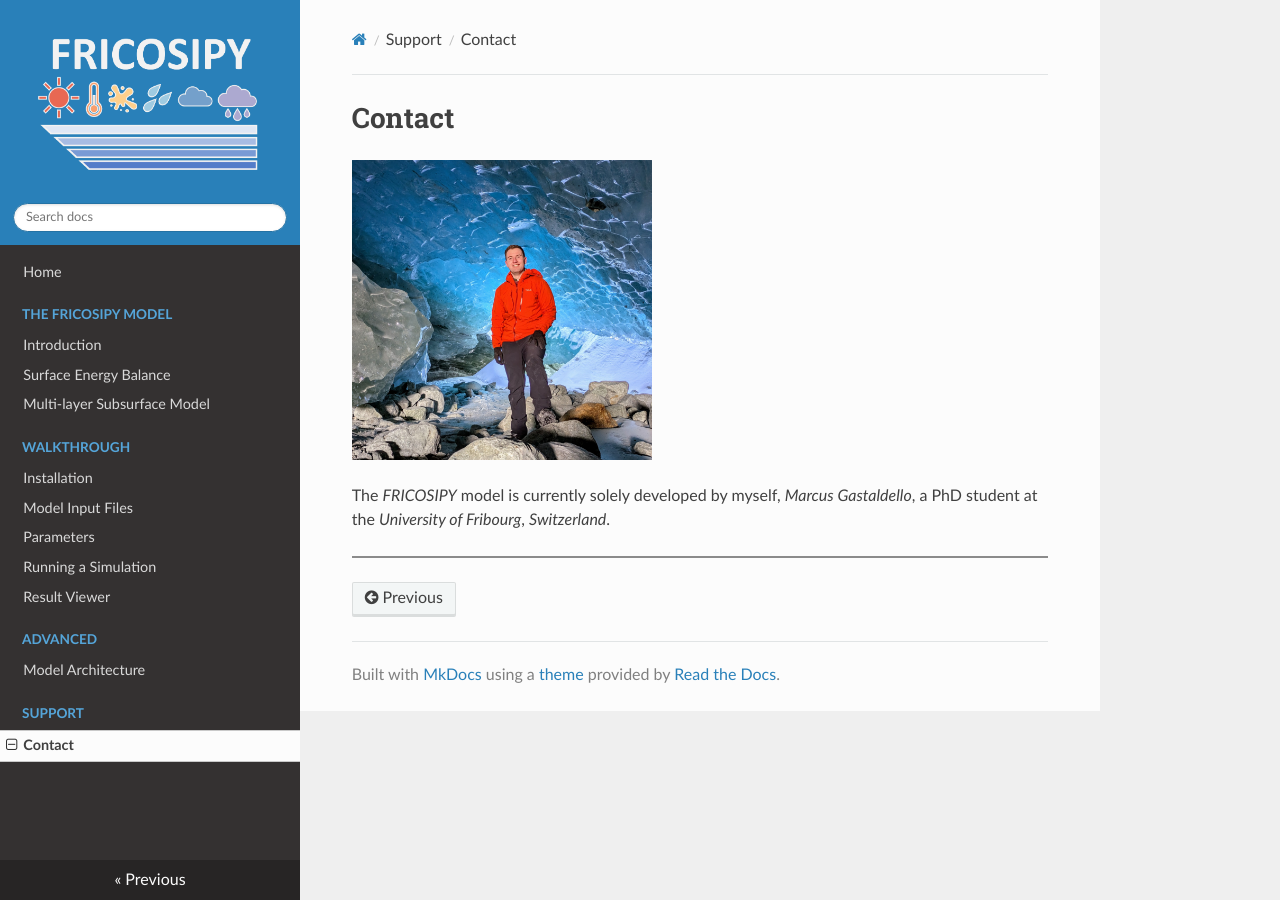
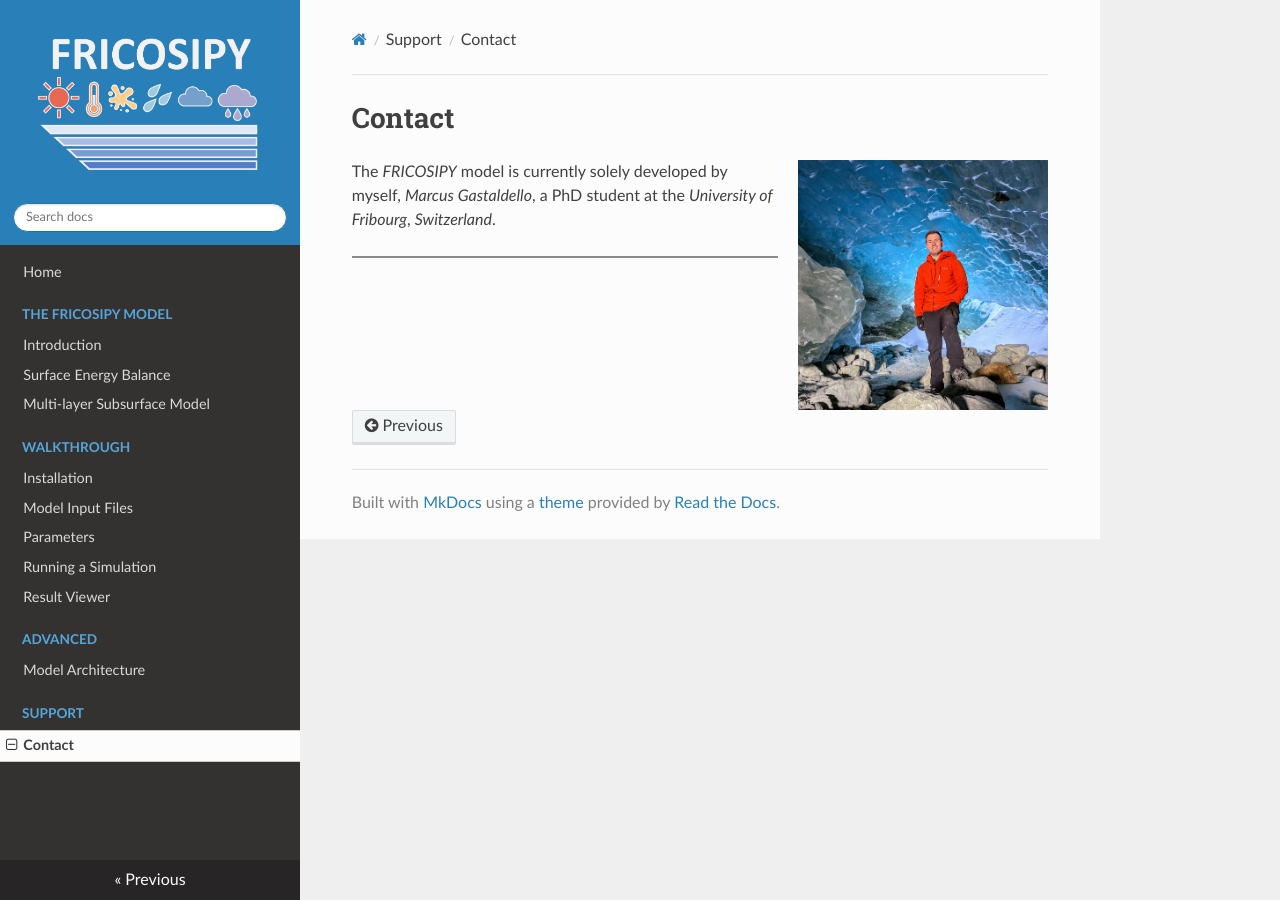
Before and after one commit to MarcusGastaldello/FRICOSIPY, an MkDocs documentation site: the page built from docs/contact.md, in a window 1280 px wide. Built offline with MkDocs 1.6.1, drawn with Linux system fonts in a browser that asks for light colours.

Commit message:
Update contact.md

```diff
--- a/docs/contact.md
+++ b/docs/contact.md
@@ -5,7 +5,7 @@
 
 # Contact
 
-![Main FRICOSIPY developer](images/FRICOSIPY-model-developer.jpg){ width="300" }
+![Main FRICOSIPY developer](images/FRICOSIPY-model-developer.jpg){style="float: right; width: 250px; margin-left: 20px;"}
 
 The *FRICOSIPY* model is currently solely developed by myself, *Marcus Gastaldello*, a PhD student at the *University of Fribourg*, *Switzerland*.
 
```
